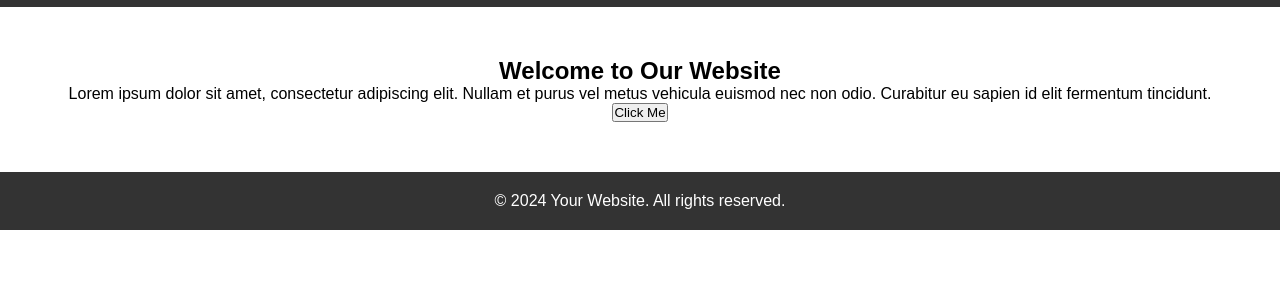
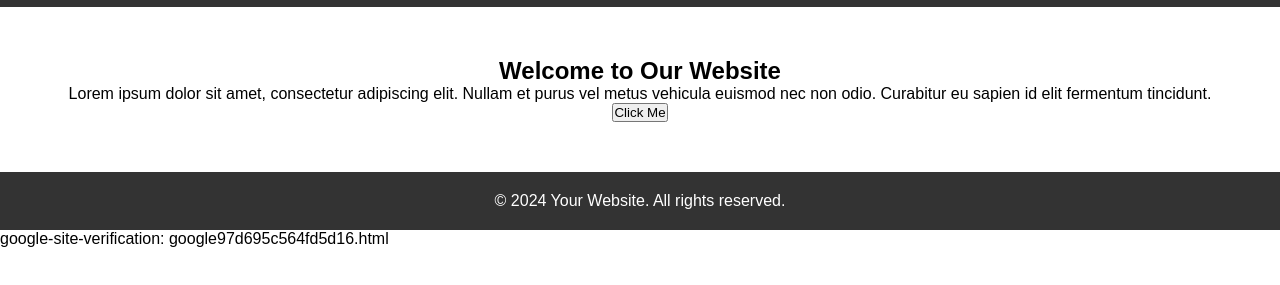
Before and after one commit to harshlehal/myweb, a plain HTML site: page index.html in a window 1280 px wide. Shown: the part 41-326 px from the top of the page. Drawn offline with Linux system fonts and the light colour scheme.

Commit message:
Update index.html

```diff
--- a/index.html
+++ b/index.html
@@ -36,6 +36,7 @@
       <p>&copy; 2024 Your Website. All rights reserved.</p>
     </div>
   </footer>
+  google-site-verification: google97d695c564fd5d16.html
 
   <script src="script.js"></script>
 </body>
```
